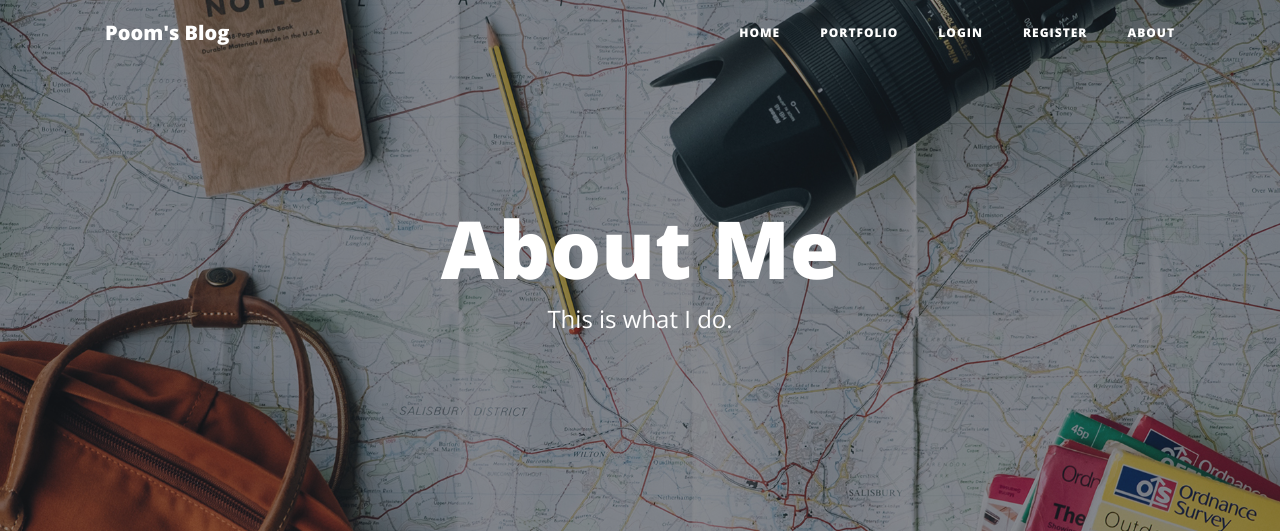
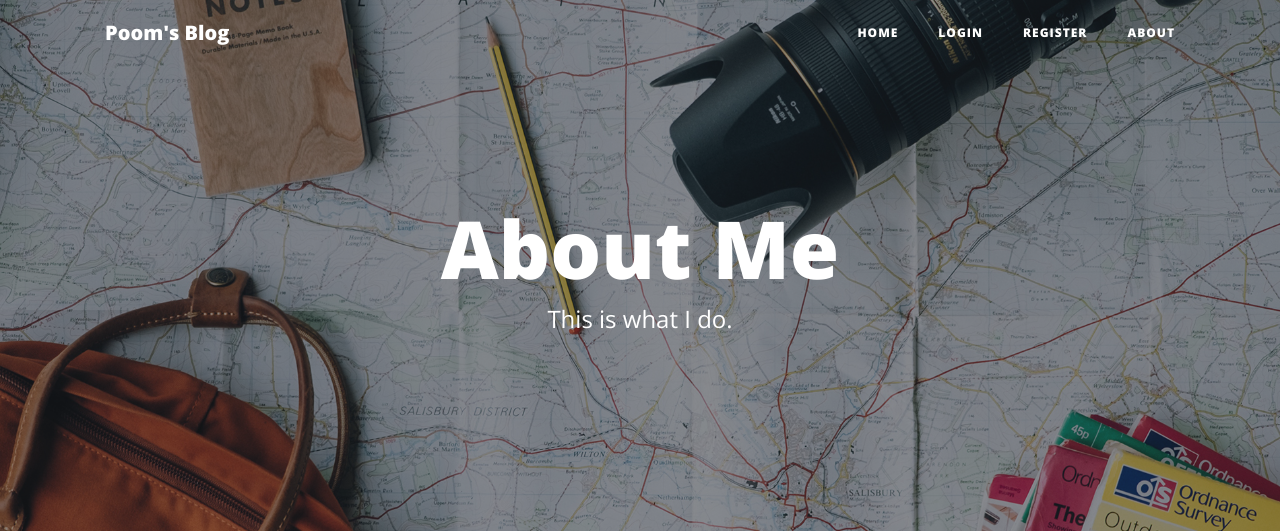
Before and after one commit to PoomrapeeS/poom_blog, a Flask app: page /about in a window 1280 px wide. Shown: the top 531 px of the page. Run offline with Flask 2, Linux system fonts and the light colour scheme; some libraries are stand-ins or nearby versions.

Commit message:
To make the blog work

```diff
--- a/poom_blog/main.py
+++ b/poom_blog/main.py
@@ -104,12 +104,12 @@ with app.app_context():
     db.create_all()
 
 
-@app.route('/')
-def home():
-    return render_template('index.html')
+# @app.route('/')
+# def home():
+#     return render_template('index.html')
 
 
-@app.route('/portfolio')
+@app.route('/')
 def get_all_posts():
     posts = BlogPost.query.all()
     return render_template("portfolio.html", all_posts=posts, current_user=current_user)
--- a/poom_blog/templates/header.html
+++ b/poom_blog/templates/header.html
@@ -36,11 +36,11 @@
       <div class="collapse navbar-collapse" id="navbarResponsive">
         <ul class="navbar-nav ml-auto">
           <li class="nav-item">
-            <a class="nav-link" href="{{ url_for('home') }}">Home</a>
+            <a class="nav-link" href="{{ url_for('get_all_posts') }}">Home</a>
           </li>
-          <li class="nav-item">
-            <a class="nav-link" href="{{ url_for('get_all_posts') }}">Portfolio</a>
-          </li>
+<!--          <li class="nav-item">-->
+<!--            <a class="nav-link" href="{{ url_for('get_all_posts') }}">Portfolio</a>-->
+<!--          </li>-->
 
           {% if not current_user.is_authenticated: %}
           <li class="nav-item">
```
